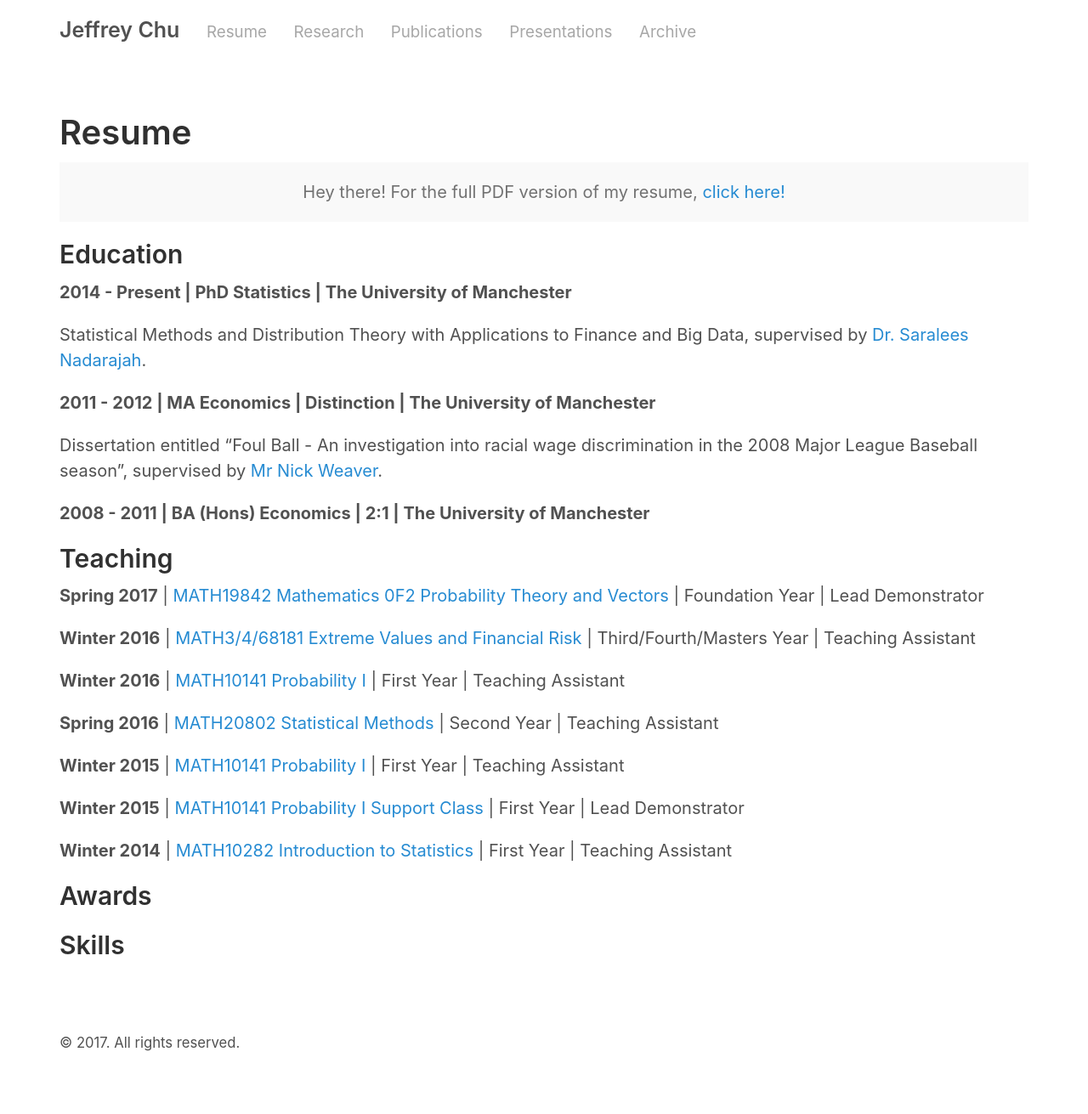
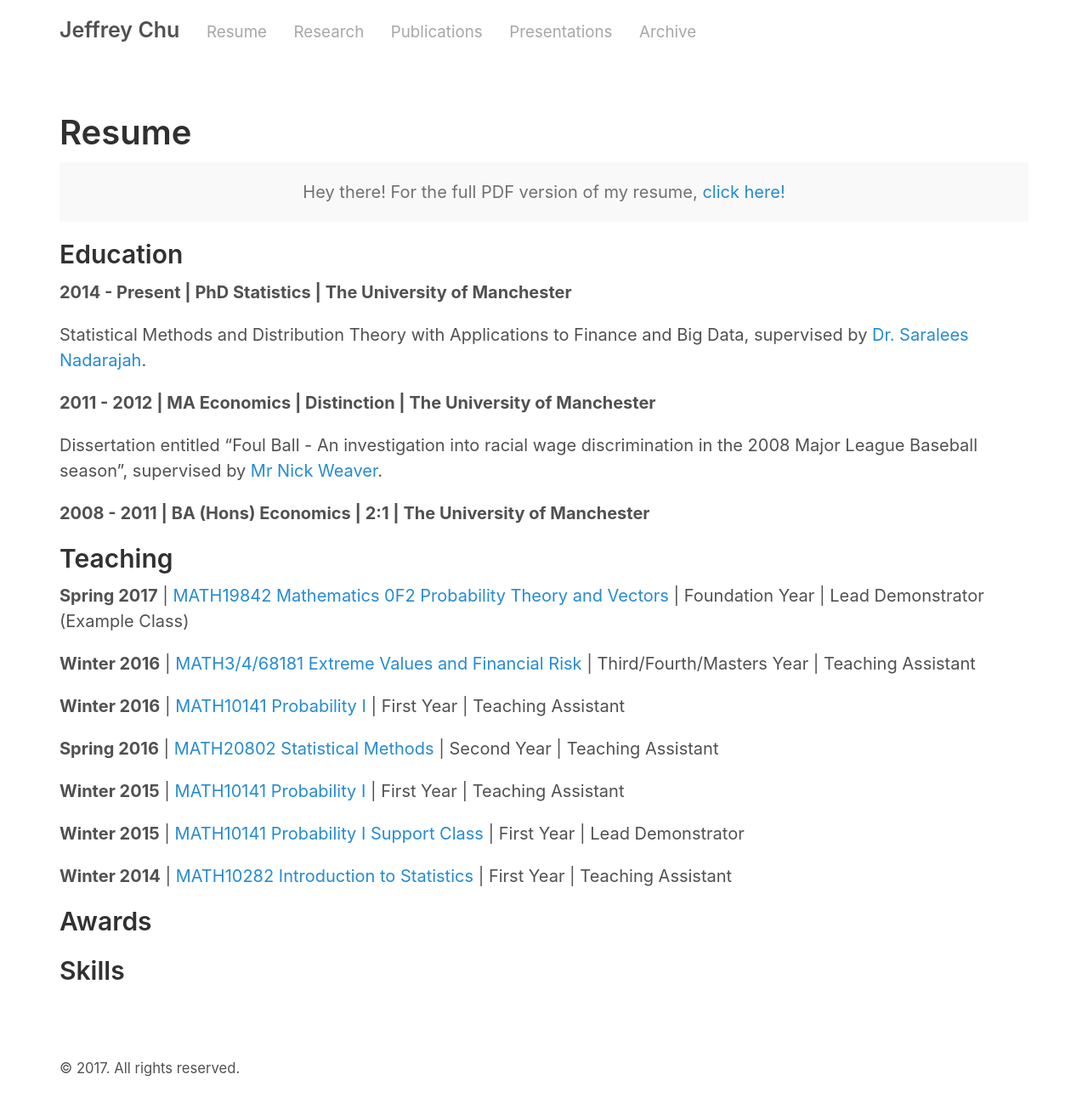
Before and after one commit to jeffrey-chu/jeffrey-chu.github.io, a Jekyll site: the page built from about.md, in a window 1280 px wide. Shown: the whole page at 85% size. Built offline with Jekyll 4.4.1, drawn with Linux system fonts in a browser that asks for light colours; before the commit the page ends 1281 px from its top, so only the background shows below that.

Commit message:
Update about.md

```diff
--- a/about.md
+++ b/about.md
@@ -17,7 +17,7 @@ title: Resume
 <p><b>2008 - 2011 | BA (Hons) Economics | 2:1 | The University of Manchester</b></p>
 
 ## Teaching
-<p><b>Spring 2017</b> | <a href="http://www.maths.manchester.ac.uk/study/undergraduate/information-for-current-students/service-teaching/foundation-studies/course-unit-spec/?level=1&courseUnit=MATH19842">MATH19842 Mathematics 0F2 Probability Theory and Vectors</a> | Foundation Year | Lead Demonstrator</p>
+<p><b>Spring 2017</b> | <a href="http://www.maths.manchester.ac.uk/study/undergraduate/information-for-current-students/service-teaching/foundation-studies/course-unit-spec/?level=1&courseUnit=MATH19842">MATH19842 Mathematics 0F2 Probability Theory and Vectors</a> | Foundation Year | Lead Demonstrator (Example Class)</p>
 <p><b>Winter 2016</b> | <a href="http://www.maths.manchester.ac.uk/study/undergraduate/courses/mathematics-bsc/course-unit-spec/?unitcode=MATH38181">MATH3/4/68181 Extreme Values and Financial Risk</a> | Third/Fourth/Masters Year | Teaching Assistant</p>
 <p><b>Winter 2016</b> | <a href="http://www.maths.manchester.ac.uk/study/undergraduate/courses/mathematics-bsc/course-unit-spec/?unitcode=MATH10141">MATH10141 Probability I</a> | First Year | Teaching Assistant</p>
 <p><b>Spring 2016</b> | <a href="http://www.maths.manchester.ac.uk/study/undergraduate/courses/mathematics-bsc/course-unit-spec/?unitcode=MATH20802">MATH20802 Statistical Methods</a> | Second Year | Teaching Assistant</p>
```
